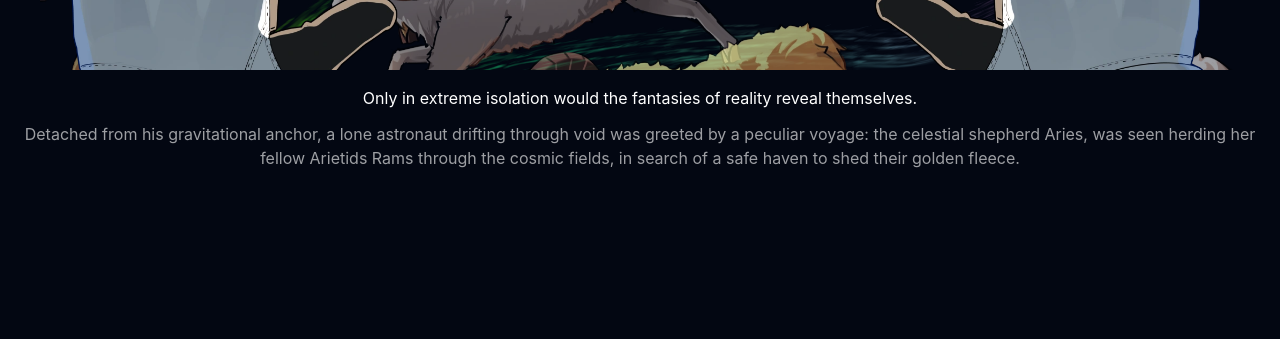
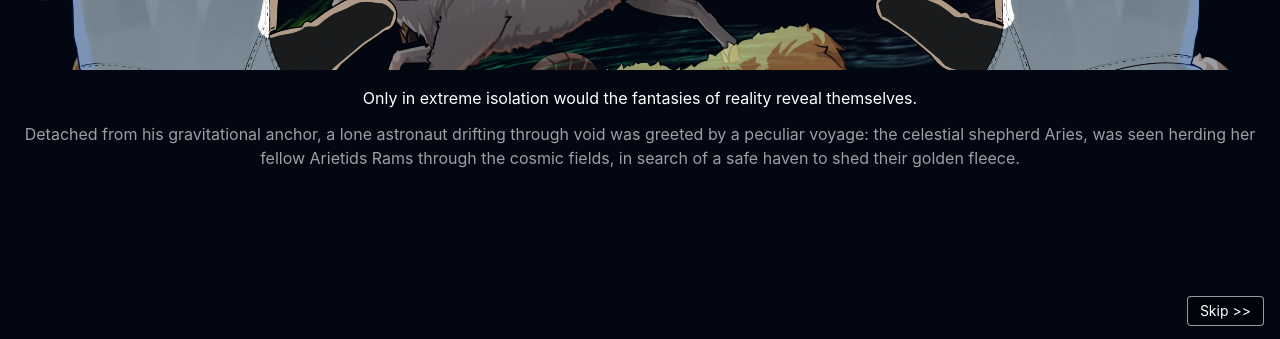
Before and after one commit to Ticxo/Isolation, a React (Vite) app: page / in a window 1280 px wide. Shown: the part 458-797 px from the top of the page. Built offline with nearby package versions, Linux system fonts and the light colour scheme.

Commit message:
Skip button

```diff
--- a/src/MouseParallax.tsx
+++ b/src/MouseParallax.tsx
@@ -141,6 +141,12 @@ export default function MouseParallax() {
         (visibleLineCount < 5 || isLineFiveFadeComplete);
     const areHoverDialoguesEnabled =
         visibleLineCount >= 5 && isLineFiveFadeComplete;
+    const canSkipSequence = !areHoverDialoguesEnabled;
+
+    const handleSkipSequence = () => {
+        setVisibleLineCount(TEXT_LINES.length);
+        setIsLineFiveFadeComplete(true);
+    };
 
     return (
         <div className={"flex flex-col 2xl:flex-row parallax w-screen h-screen justify-start items-center bg-gray-950"}>
@@ -235,7 +241,8 @@ export default function MouseParallax() {
                     </div>
                 </div>
             </div>
-            <div className={'flex flex-col text-white flex-1 min-w-0 text-center gap-3 p-4'}>
+            <div className={'flex flex-col flex-1 min-w-0'}>
+                <div className={'relative flex flex-col text-white flex-1 w-full text-center gap-3 p-4'}>
                     {TEXT_LINES.map((line, index) => (
                         <p
                             key={`${line.text.slice(0, 32)}-${index}`}
@@ -245,6 +252,16 @@ export default function MouseParallax() {
                         </p>
                     ))}
                 </div>
+                {canSkipSequence && (
+                    <button
+                        type="button"
+                        onClick={handleSkipSequence}
+                        className="absolute bottom-4 right-4 rounded border border-white/60 bg-black/40 px-3 py-1 text-sm text-white transition-colors hover:bg-white/20"
+                    >
+                        Skip {'>>'}
+                    </button>
+                )}
+            </div>
         </div>
     );
 }
```
Lines whose indentation alone changed are shown as unchanged.
